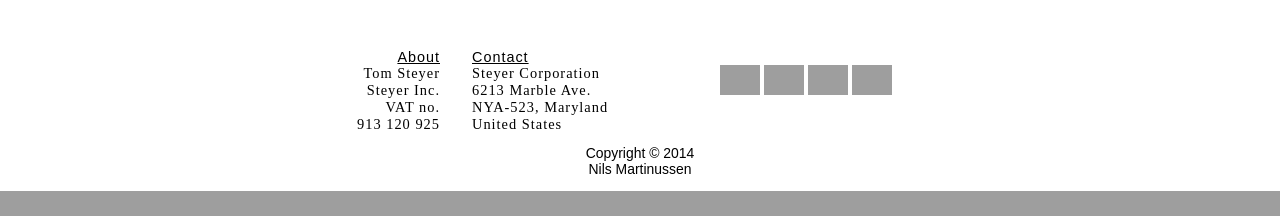
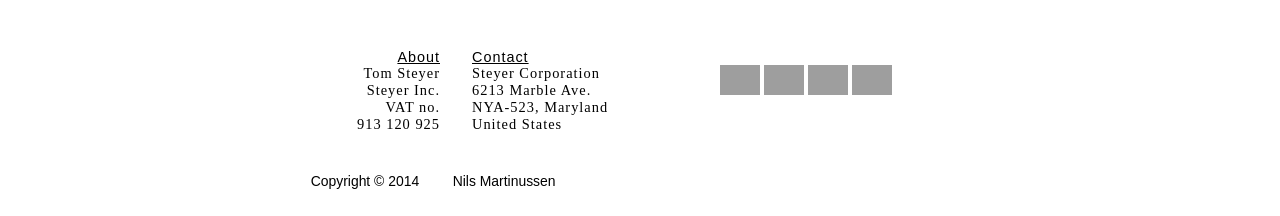
Before and after one commit to nilsma/rhetoricsOne, a PHP site: page / in a window 1280 px wide. Shown: the part 1035-1251 px from the top of the page. Before the commit the page ends 1226 px from the top, so only its background shows below. Run offline with PHP 8.4, Linux system fonts and the light colour scheme; some libraries are stand-ins or nearby versions; grey boxes are pictures that could not be loaded.

Commit message:
presentation push

```diff
--- a/html/index.php
+++ b/html/index.html
@@ -1,10 +1,12 @@
 <!DOCTYPE html>
 <html>
 <head>
+    <meta charset="UTF-8">
     <link rel="stylesheet" href="style/main.css">
     <link href='http://fonts.googleapis.com/css?family=Courgette' rel='stylesheet' type='text/css'>
     <script src="js/main.js"></script>
     <script src="http://code.jquery.com/jquery-1.11.0.min.js"></script>
+    <title>Assignment One</title>
 </head>
 <body>
 <div id="wrapper">
@@ -22,15 +24,15 @@
                     <li id="about">About</li>
                 </ul>
             </nav>
-            <img id="logo" src="images/election2014.png"/>
+            <img id="logo" src="images/election2014.png" alt="electoral voting 2014 logo"/>
         </div>
     </header>
     <main>
         <div id="main_center">
             <section id="showcase">
                 <div id="img_wrapper">
-                    <img id="first" src="images/props/1a.jpeg">
-                    <img id="second" src="images/props/1b.jpeg">
+                    <img id="first" src="images/props/1a.jpeg" alt="environmental mood picture in black and white">
+                    <img id="second" src="images/props/1b.jpeg" alt="environmental mood picture in colors">
                     <div id="top_overlay">
                         <h3 id="top">Help me save ...</h3>
                     </div>
@@ -62,7 +64,7 @@
             <div id="sep"></div>
             <aside id="right-container">
                 <h3>Tom Steyer</h3>
-                <img id="profile_pic" src="images/steyerheadshot.jpeg"/>
+                <img id="profile_pic" src="images/steyerheadshot.jpeg" alt="profile picture of Tom Steyer"/>
                 <p>Founding member of NextGen Climate Action, is also a long-term successful business
                     man, serves on the Board of Trustees at Stanford University, and has signed the Giving Pledge - a pledge
                     to donate half his fortune - along with Bill Gates and Warren Buffet.</p>
@@ -92,15 +94,15 @@
             </div>
             <div id="footer_right">
                 <section id="social_networks">
-                    <img id="facebook" src="images/facebook_gray.png"/>
-                    <img id="twitter" src="images/twitter_alt_gray.png"/>
-                    <img id="linkedin" src="images/linkedin_gray.png"/>
-                    <img id="google" src="images/google_gray.png"/>
+                    <img id="facebook" src="images/facebook_gray.png" alt="facebook logo"/>
+                    <img id="twitter" src="images/twitter_alt_gray.png" alt="twitter logo"/>
+                    <img id="linkedin" src="images/linkedin_gray.png" alt="linkedin logo"/>
+                    <img id="google" src="images/google_gray.png" alt="google plus logo"/>
                 </section>
             </div>
+            <h6><span id="copyright">Copyright &copy; 2014</span></h6>
+            <h6><span id="author">Nils Martinussen</span></h6>
         </div>
-        <h6><span id="copyright">Copyright &copy; 2014</span></h6>
-        <h6><span id="author">Nils Martinussen</span></h6>
     </footer>
 </div>
 </body>
--- a/html/style/main.css
+++ b/html/style/main.css
@@ -39,18 +39,18 @@ div#hseparator {
 }
 
 h1 {
-    color: #515d6c;
+    color: #3e3e3e;
     float: left;
     font-family: 'Courgette', cursive;
     font-size: 3em;
     font-style: italic;
     font-weight: normal;
-    margin: 0.7em 0 0 0.7em;
+    margin: 1em 0 0 0.7em;
 }
 
 nav {
     float: left;
-    margin: 0 0 0 2.3em;
+    margin: 0.3em 0 0 5.3em;
     position: relative;
       top: 9px;
 }
@@ -64,7 +64,7 @@ nav ul li {
     color: #515d6c;
     float: left;
     font-family: sans-serif;
-    font-size: 1.4em;
+    font-size: 1.2em;
     height: 1.3em;
     min-width: 4.5em;
     padding: 2px 0 0 0;
@@ -232,7 +232,7 @@ div#sep {
     float: left;
     height: 20em;
     margin: 3em 0 0 1.35em;
-    width: 0px;
+    width: 0;
 }
 
 aside {
@@ -331,11 +331,15 @@ footer h6 span#author {
     font-family: sans-serif;
     font-size: 1.3em;
     font-weight: normal;
-    margin: 0 0 0 0;
-    text-align: center;
-    width: 100%;
+    margin-top: 2em;
+    margin-bottom: 2em;
 }
 
-footer h6 span#author {
-    margin: 0 0 1em 0;
+footer h6 span#copyright {
+    margin: 2em 2.4em 2em 2.2em;
 }
+
+@font-face {
+    font-family: beroga;
+    src: url(../fonts/beroga.ttf);
+}
```
